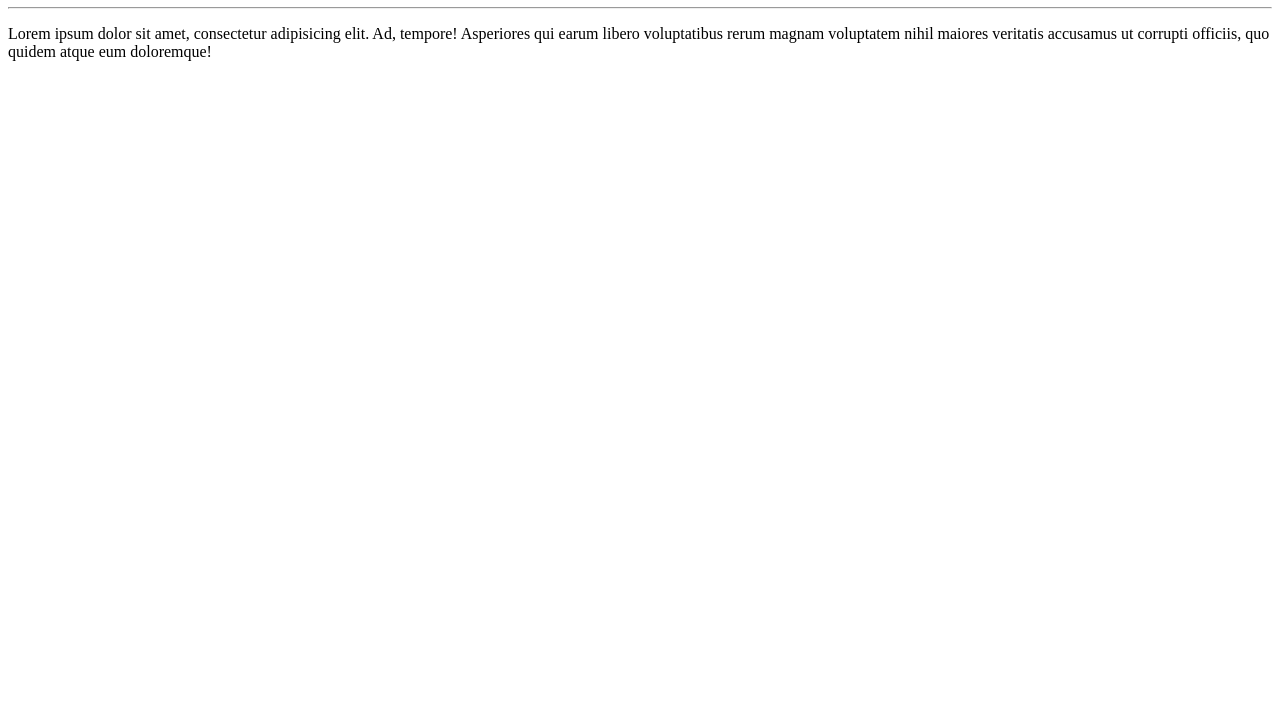
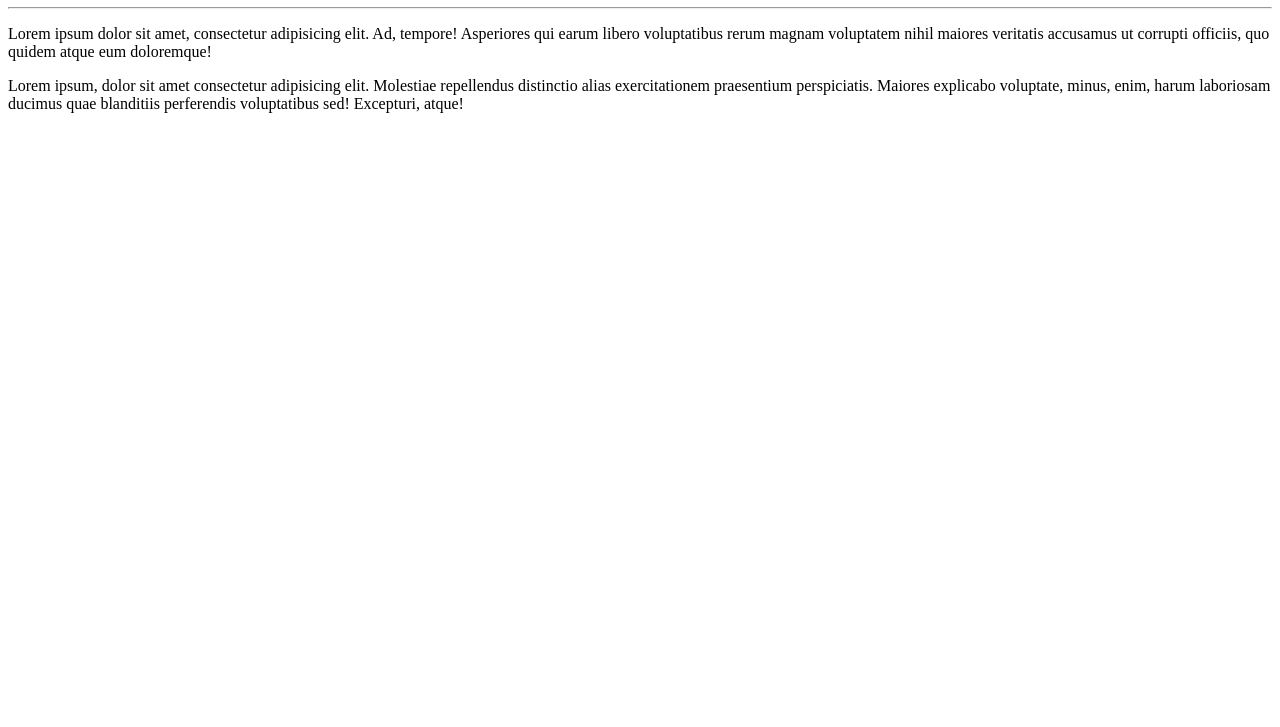
Before and after one commit to WilliRamon/Ola-Mundo, a plain HTML site: page site-exemplo/index.html in a window 1280 px wide. Shown: the part 73-800 px from the top of the page. Drawn offline with Linux system fonts and the light colour scheme.

Commit message:
adicionei um parágrafo

```diff
--- a/site-exemplo/index.html
+++ b/site-exemplo/index.html
@@ -11,6 +11,7 @@
     <hr>
 
     <p>Lorem ipsum dolor sit amet, consectetur adipisicing elit. Ad, tempore! Asperiores qui earum libero voluptatibus rerum magnam voluptatem nihil maiores veritatis accusamus ut corrupti officiis, quo quidem atque eum doloremque!</p>
+    <p>Lorem ipsum, dolor sit amet consectetur adipisicing elit. Molestiae repellendus distinctio alias exercitationem praesentium perspiciatis. Maiores explicabo voluptate, minus, enim, harum laboriosam ducimus quae blanditiis perferendis voluptatibus sed! Excepturi, atque!</p>
 
 </body>
 </html>
```
